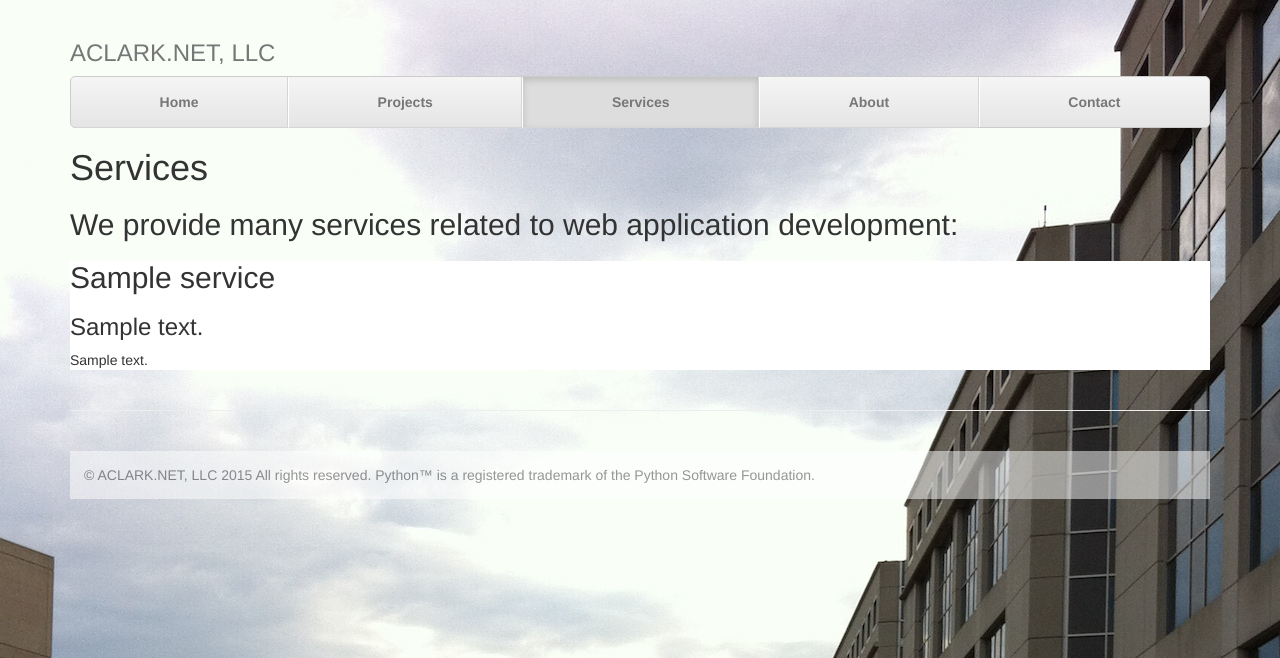
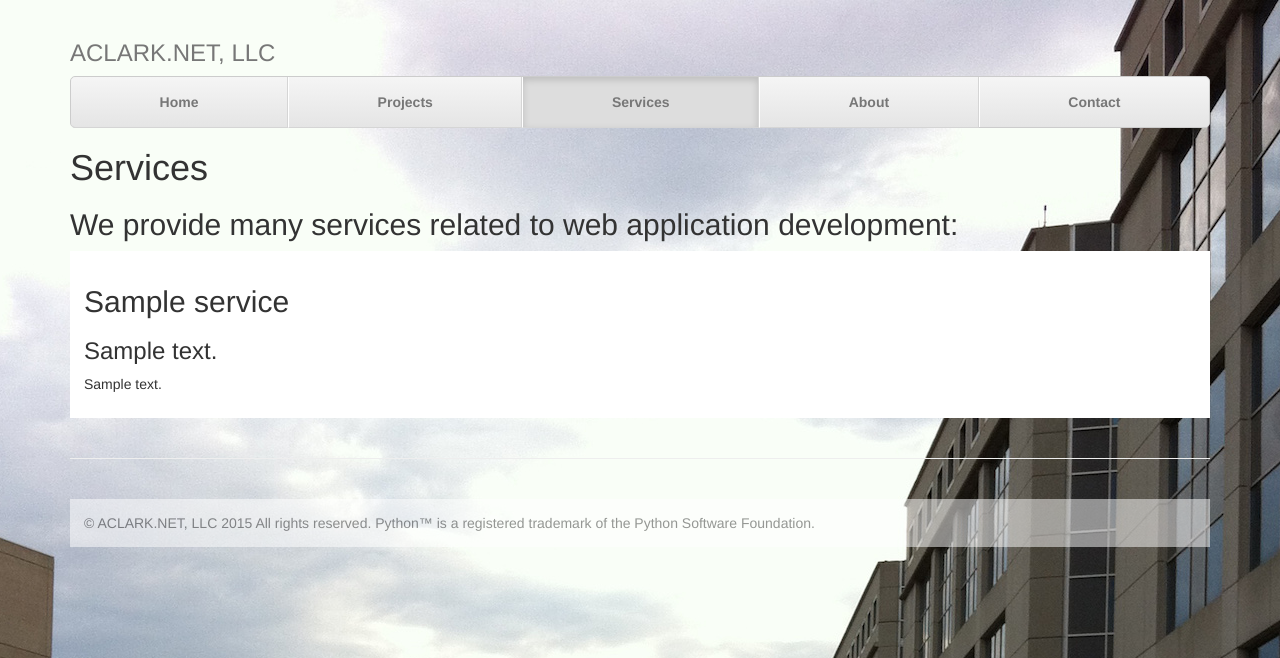
Before and after one commit to ACLARKNET/aclarknet-django, a Django app: page /services in a window 1280 px wide. Shown: the top 658 px of the page. Run offline with Django 3.2, Linux system fonts and the light colour scheme; tables that the repository leaves empty hold one stand-in row (values such as "Sample post"); some libraries are stand-ins or nearby versions.

Commit message:
Update(s)

```diff
--- a/aclarknet/aclarknet/aclarknet/templates/services.html
+++ b/aclarknet/aclarknet/aclarknet/templates/services.html
@@ -10,11 +10,11 @@
 {% block content %}
     <h1>Services</h1>
     <h2 class="width">We provide many services related to web application development:</h2>
-    <div class="background-white">
     {% for service in services %}
+    <div class="background-white padding">
         <h2>{{ service.name }}</h2>
         <h3>{{ service.desc }}</h3>
         <p><i class="fa fa-{{ service.icon }} fa-5x wrap"></i>{{ service.text }}</p>
+    </div>
     {% endfor %}
-    </div>
 {% endblock %}
```
Also changed, not shown: 1 other file.
